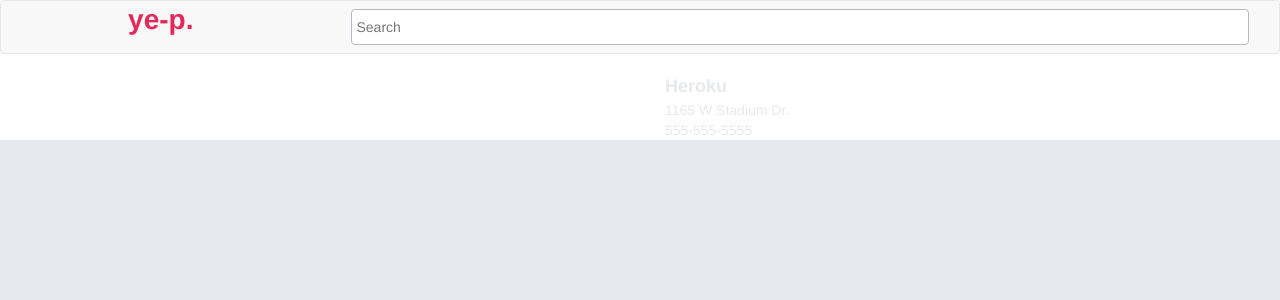
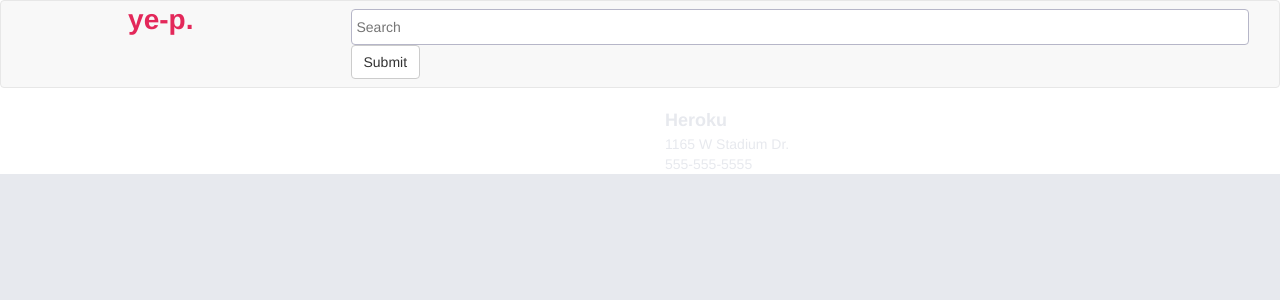
Before and after one commit to colejoh/ye-p, a Flask app: page /results in a window 1280 px wide. Shown: the top 300 px of the page. Run offline with Flask 2, Linux system fonts and the light colour scheme; some libraries are stand-ins or nearby versions; grey boxes are pictures that could not be loaded.

Commit message:
Revised Search bar

```diff
--- a/templates/info.html
+++ b/templates/info.html
@@ -20,6 +20,7 @@
 				<div class="col-md-9 col-lg-9">
 					<form class="navbar-form" role="search">
 				          <input type="text" class="s-bar" placeholder="Search">
+				          <input class="btn btn-default" type="submit" value="Submit">
 				    </form>
 			    </div>
 
--- a/templates/results.html
+++ b/templates/results.html
@@ -28,6 +28,8 @@
 					<div class="col-md-9 col-lg-9">
 						<form class="navbar-form" role="search">
 					          <input type="text" class="s-bar" placeholder="Search">
+					          <input class="btn btn-default" type="submit" value="Submit">
+
 					    </form>
 				    </div>
 
```
